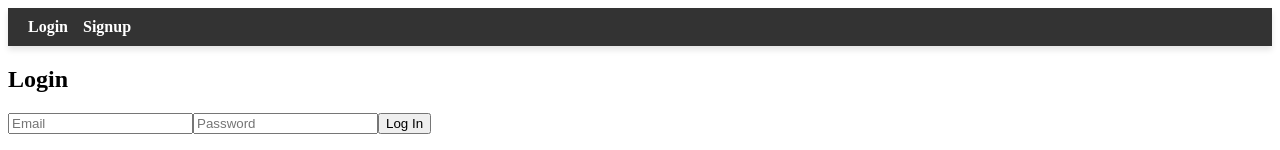
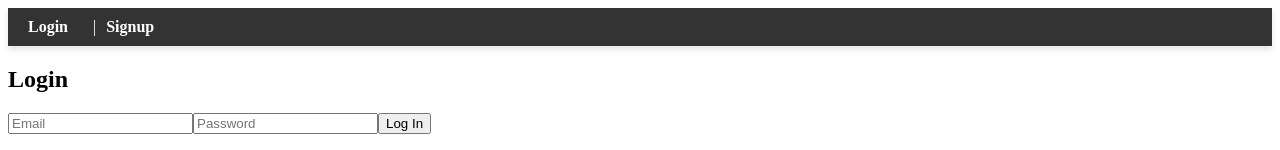
Before and after one commit to chaitanpire/SkillSphere, a React (Vite) app in the folder client/: page / in a window 1280 px wide. Shown: the top 150 px of the page. Built offline with nearby package versions, Linux system fonts and the light colour scheme.

Commit message:
navbar improved

```diff
--- a/client/src/components/Navbar.jsx
+++ b/client/src/components/Navbar.jsx
@@ -38,9 +38,21 @@ export default function Navbar() {
     return (
         <nav style={navStyle}>
             <div>
-                <Link to="/" style={linkStyle}>Login</Link>
-                <Link to="/signup" style={linkStyle}>Signup</Link>
-                {user && <Link to="/dashboard" style={linkStyle}>Dashboard</Link>}
+                {!user && (
+                    <>
+                        <Link to="/" style={linkStyle}>Login</Link>
+                        <span style={{ color: '#fff', margin: '0 10px' }}>|</span>
+                        <Link to="/signup" style={linkStyle}>Signup</Link>
+                    </>
+                )}
+
+                {user && (
+                    <>
+                        <Link to="/dashboard" style={linkStyle}>Dashboard</Link>
+                        <span style={{ color: '#fff', margin: '0 10px' }}>|</span>
+                        <Link to="/idk" style={linkStyle}>IDK</Link>
+                    </>
+                )}
             </div>
             {user && (
                 <button
```
